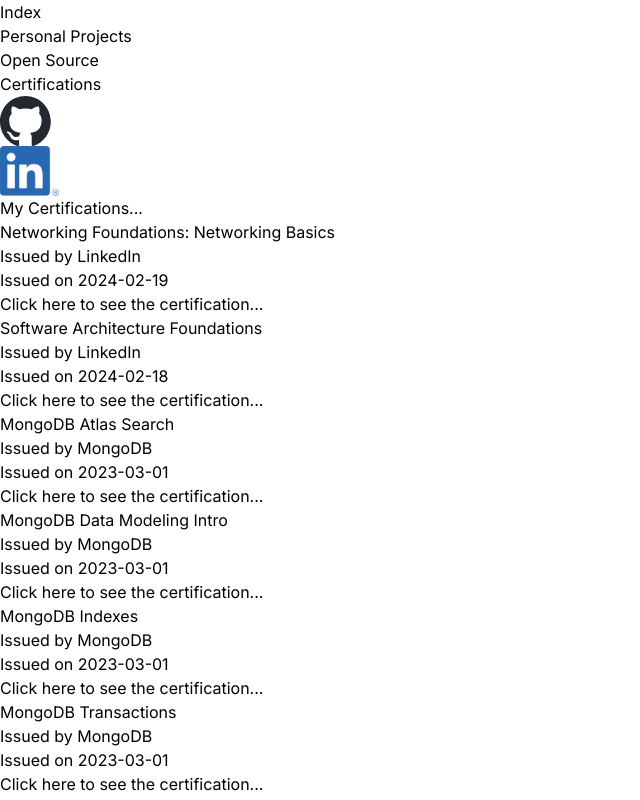
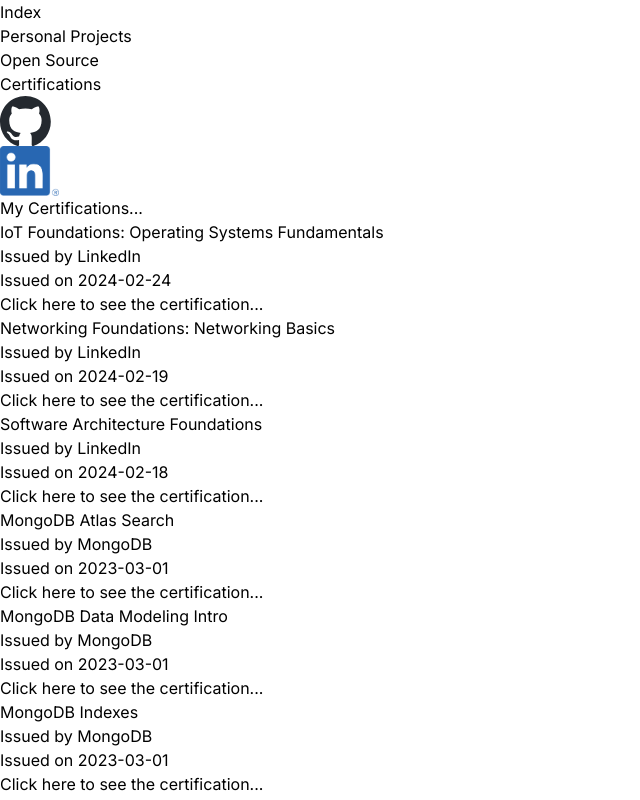
Before and after one commit to wulandari-tech/portfolio-site, a Next.js app: page /certifications in a window 1280 px wide. Shown: the top 800 px of the page, without its empty margins (0-640 px from the left). Built offline with nearby package versions, Linux system fonts and the light colour scheme.

Commit message:
Add OS certification

```diff
--- a/data/certifications.ts
+++ b/data/certifications.ts
@@ -1,6 +1,13 @@
 import { Certification } from "@/types";
 
 export const certifications: Certification[] = [
+    {
+        name: 'IoT Foundations: Operating Systems Fundamentals',
+        issuer: 'LinkedIn',
+        issueDate: new Date('2024-02-24'),
+        credentialUrl: 'https://www.linkedin.com/learning/certificates/c8163942034b80c95ab893bb7ff04a963e98397645f11b168707667263cdf5c5',
+        credentialId: 'c8163942034b80c95ab893bb7ff04a963e98397645f11b168707667263cdf5c5',
+    },
     {
         name: 'Networking Foundations: Networking Basics',
         issuer: 'LinkedIn',
```
